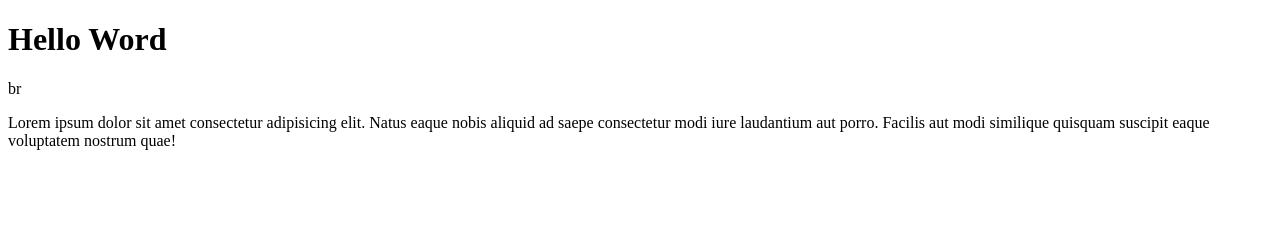
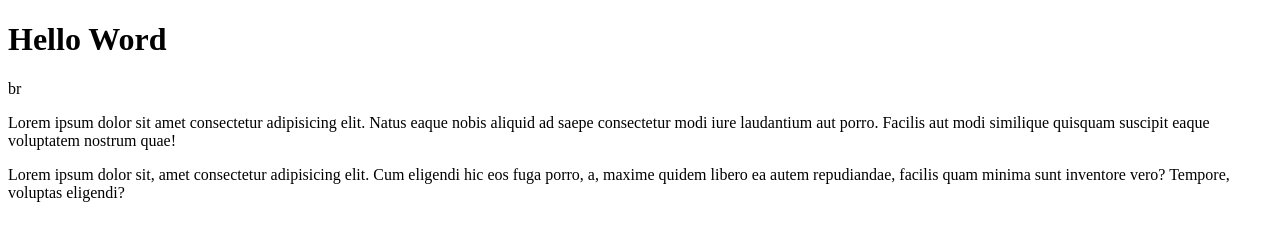
Before and after one commit to DiegoLuisDev/Olamundo, a plain HTML site: page index.html in a window 1280 px wide. Drawn offline with Linux system fonts and the light colour scheme.

Commit message:
Adicionei um parágrafo

```diff
--- a/index.html
+++ b/index.html
@@ -10,5 +10,6 @@
     br
     <p>Lorem ipsum dolor sit amet consectetur adipisicing elit. Natus eaque nobis aliquid ad saepe consectetur modi iure laudantium aut porro. Facilis aut modi similique quisquam suscipit eaque voluptatem nostrum quae!
     </p>
+    <p>Lorem ipsum dolor sit, amet consectetur adipisicing elit. Cum eligendi hic eos fuga porro, a, maxime quidem libero ea autem repudiandae, facilis quam minima sunt inventore vero? Tempore, voluptas eligendi?</p>
 </body>
 </html>
```
